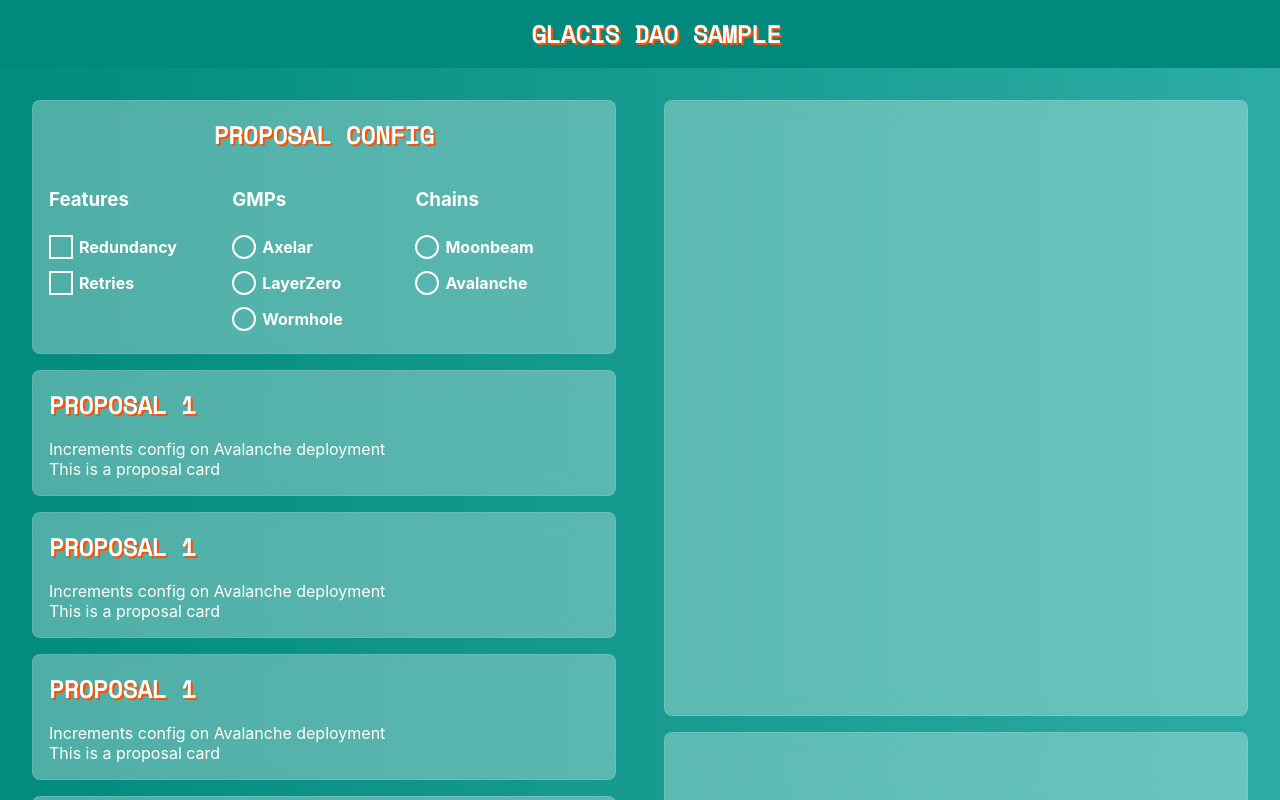
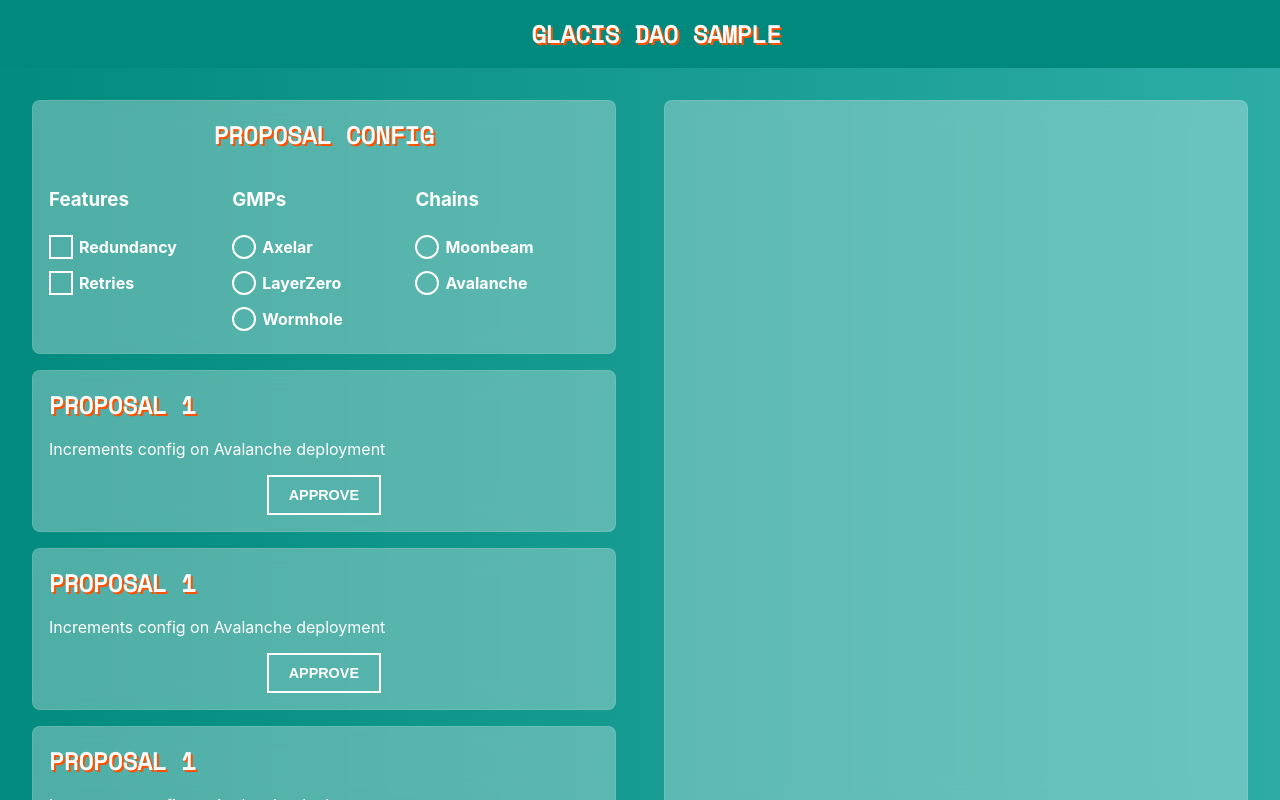
Before and after one commit to jboetticher/dao-demo, a React (Create React App) app: page / in a window 1280 px wide. Built offline with nearby package versions, Linux system fonts and the light colour scheme.

Commit message:
Added wagmi

```diff
--- a/src/ProposalCard.js
+++ b/src/ProposalCard.js
@@ -1,6 +1,7 @@
 import React from 'react';
 import { ProposalCard as StyledProposalCard } from './StyledComponents';
 import { CardTitle } from './StyledComponents';
+import { ButtonContainer, StyledButton } from './StyledComponents';
 
 
 const ProposalCard = ({ proposal }) => {
@@ -9,7 +10,9 @@ const ProposalCard = ({ proposal }) => {
     <StyledProposalCard>
       <CardTitle>Proposal 1</CardTitle>
       <div>Increments config on Avalanche deployment</div>
-      <div>This is a proposal card</div>
+      <ButtonContainer>
+        <StyledButton>Approve</StyledButton>
+      </ButtonContainer>
     </StyledProposalCard>
   );
 };
--- a/src/StyledComponents.js
+++ b/src/StyledComponents.js
@@ -81,6 +81,6 @@ export const StyledButton = styled.button`
 
   &:hover {
     background: white;
-    color: magenta;
+    color: var(--orange);
   }
 `;
--- a/src/components/Checklist.js
+++ b/src/components/Checklist.js
@@ -47,7 +47,7 @@ const StyledInput = styled.input`
   width: 0;
 
   &:checked + ${StyledCheckItem}::after {
-    background: magenta;
+    background: var(--orange);
     border: 2px solid white;
   }
 `;
--- a/src/components/RadioGroup.js
+++ b/src/components/RadioGroup.js
@@ -42,7 +42,7 @@ export const StyledLabel = styled.label`
   font-weight: bold;
 
   &:hover::after {
-    border: 2px solid magenta;
+    border: 2px solid var(--orange);
   }
 
   &::after {
@@ -67,7 +67,7 @@ export const StyledInput = styled.input`
   width: 0;
 
   &:checked + ${StyledLabel}::after {
-    background: magenta;
+    background: var(--orange);
     border: 2px solid white;
   }
 `;
```
Also changed, not shown: package.json (+7 -1 lines), 1 other file (tests, documents, lock files or other folders).
